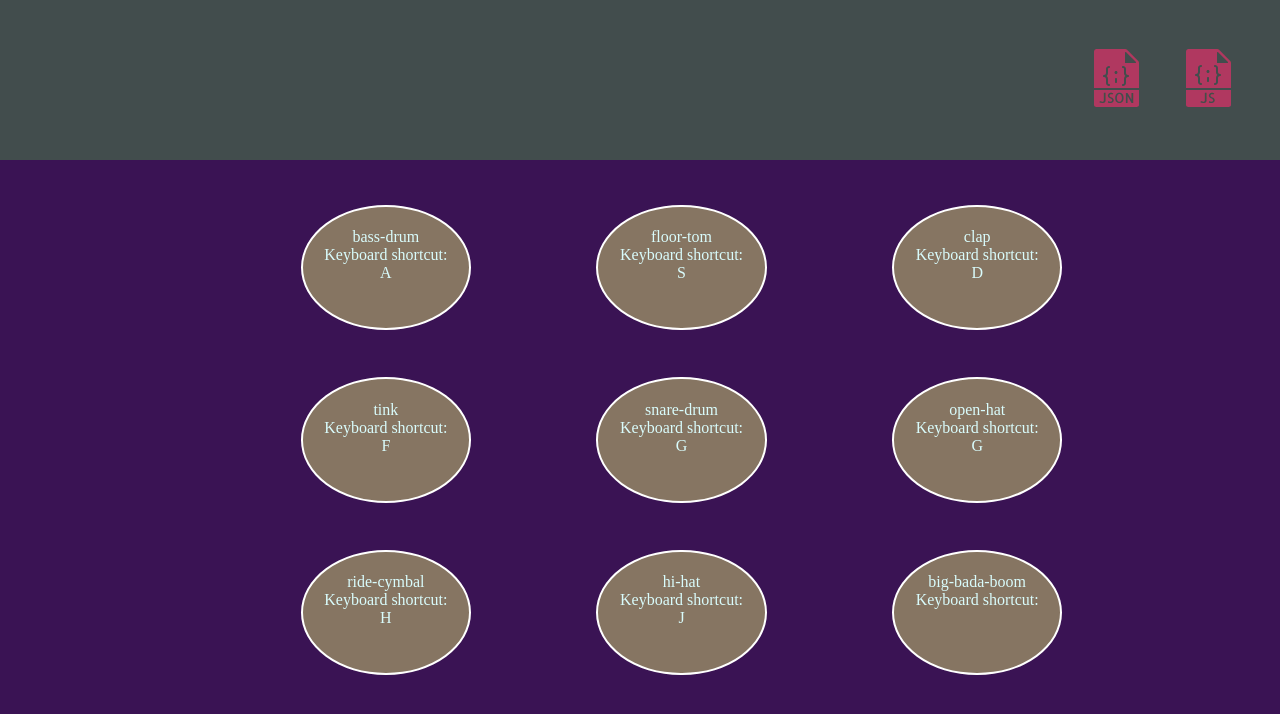
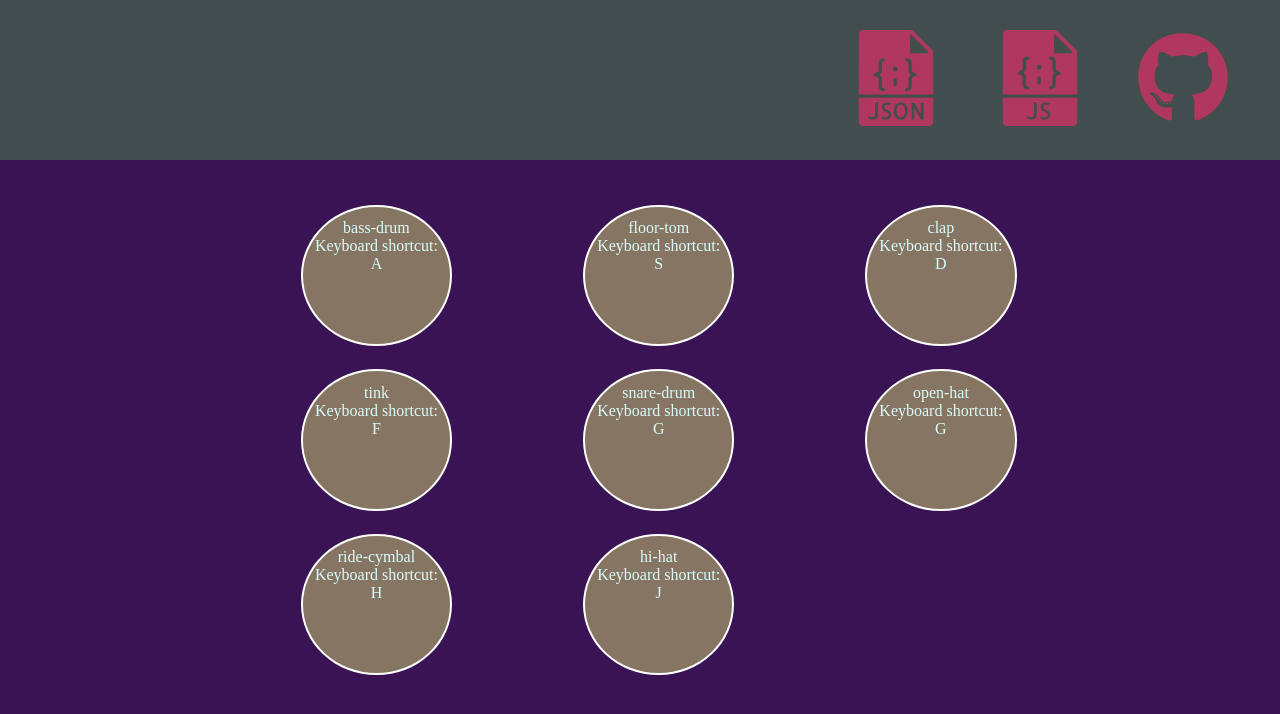
Before and after one commit to LarsGKodehode/LarsGKodehode.github.io, a plain HTML site: page page-hierarchy/lessons/dokker-oppgaver/drumkit/drumkit.html in a window 1280 px wide. Drawn offline with Linux system fonts and the light colour scheme.

Commit message:
updated from src

```diff
--- a/page-hierarchy/lessons/dokker-oppgaver/drumkit/drumkit.css
+++ b/page-hierarchy/lessons/dokker-oppgaver/drumkit/drumkit.css
@@ -48,14 +48,18 @@ li {
 }
 
 .icon-standard {
+  /* sets the color of the svg image */
   filter: invert(13%) sepia(32%) saturate(3399%) hue-rotate(254deg) brightness(93%) contrast(106%);
+
+  width: 6em;
+  height: 6em;
 }
 
 #drumkit-wrapper {
   grid-column: 2 / 3;
   grid-row: 2 / 3;
 
-  height: 100%;
+  height: auto;
   width: 100%;
 }
 
@@ -73,7 +77,7 @@ li {
 
   padding: 5%;
 
-  gap: 10%;
+  gap: 5%;
 }
 
 .instrument {
@@ -85,7 +89,7 @@ li {
   color: #D9FCFC;
   text-align: center;
 
-  padding: 10%;
+  padding: 5%;
 
   width: fit-content;
 }
--- a/page-hierarchy/lessons/dokker-oppgaver/drumkit/drumkit.html
+++ b/page-hierarchy/lessons/dokker-oppgaver/drumkit/drumkit.html
@@ -14,6 +14,11 @@
 <body>
   <nav id="nav-top">
     <ul class="nav-list horizontal">
+      <li>
+        <a class="nav link" target="_blank" href="https://github.com/LarsGKodehode/LarsGKodehode.github.io/tree/master/page-hierarchy/lessons/dokker-oppgaver/drumkit">
+          <img class="icon-standard" src="/content/icon/filetypes/github-icon.svg" alt="">
+        </a>
+      </li>
       <li>
         <a class="nav link" target="_blank" href="drumkit.js">
           <img class="icon-standard" src="/content/icon/filetypes/filetype-javascript.svg" alt="">
--- a/page-hierarchy/lessons/dokker-oppgaver/drumkit/drumkit.json
+++ b/page-hierarchy/lessons/dokker-oppgaver/drumkit/drumkit.json
@@ -61,12 +61,5 @@
     "icon": "hi-hat.svg",
     "sound": "/content/audio/drumkit/cymbal-hi-hat.wav",
     "inputKey":"KeyJ"
-  },
-
-  {
-    "name": "big-bada-boom",
-    "type": "explosives",
-    "icon": "explosion.svg",
-    "inputKey":"Not Implemented"
   }
 ]
```
Also changed, not shown: content/icon/filetypes/github-icon.svg (added).
